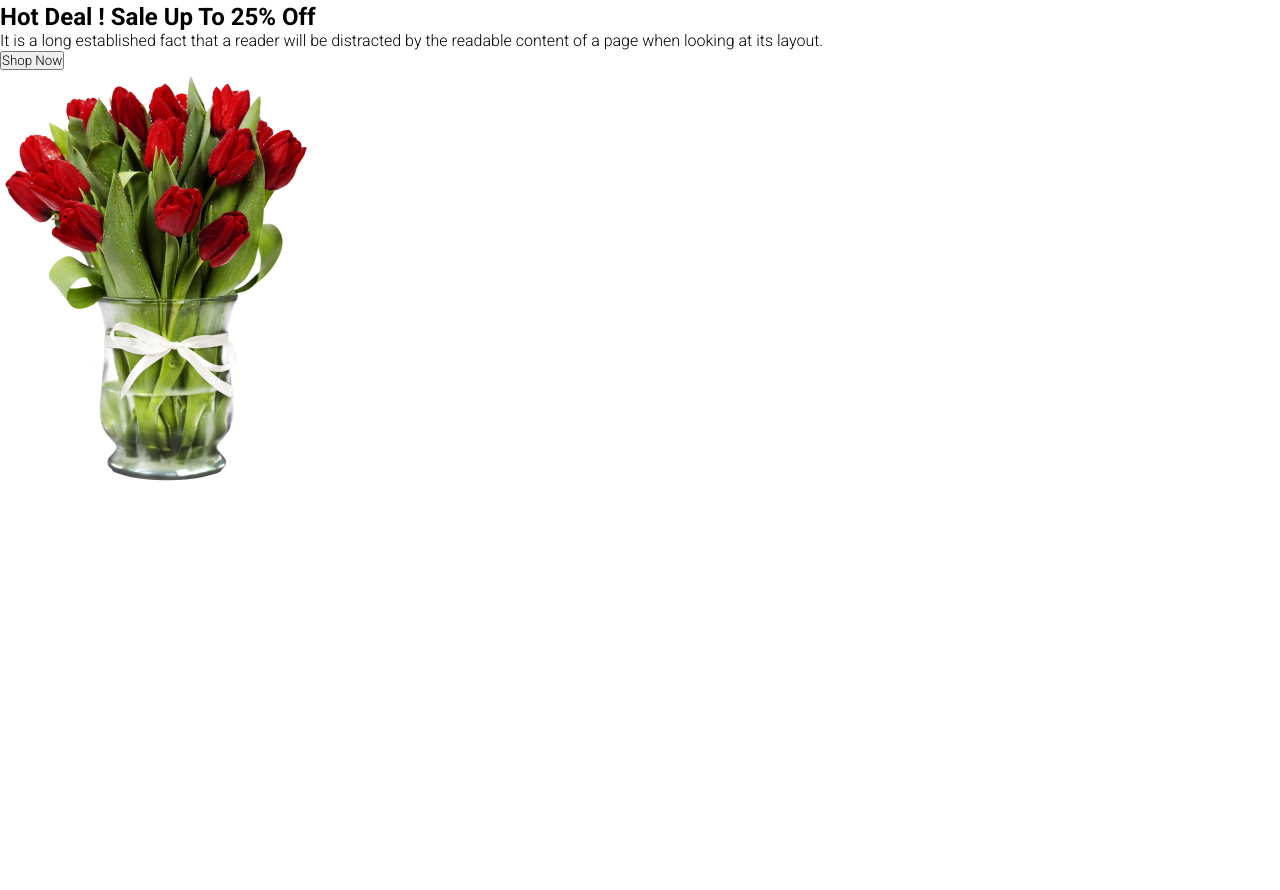
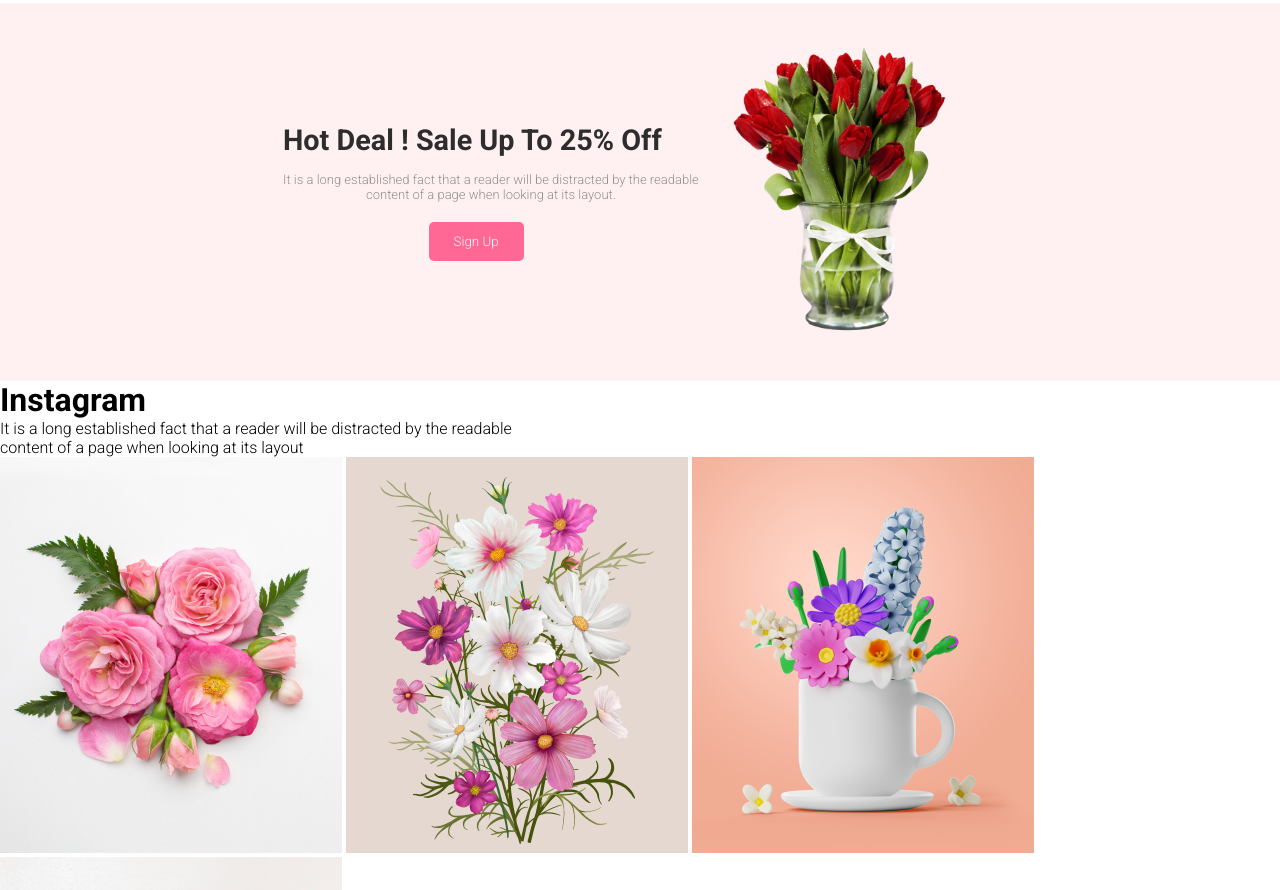
Before and after one commit to MohimaModak/my-goal-assignment, a plain HTML site: page index.html in a window 1280 px wide. Shown: the part 1189-2079 px from the top of the page. Before the commit the page ends 1683 px from the top, so only its background shows below. Drawn offline with Linux system fonts and the light colour scheme.

Commit message:
forth-part

```diff
--- a/index.html
+++ b/index.html
@@ -50,16 +50,25 @@
 
     <div class="third-part">
         <div class="third-part-1">
-            <h2>Hot Deal ! Sale Up To 25% Off</h2>
-            <p>It is a long established fact that a reader will be distracted by the readable
+            <h2>Hot Deal ! Sale Up To 25% <span>Off</span></h2>
+            <p>It is a long established fact that a reader will be distracted by the readable <br>
                 content of a page when looking at its layout.</p>
-            <button>Shop Now</button>
+            <button>Sign Up</button>
         </div>
         <div class="third-part-2">
-            <img src="Images/Flower Asset/pngwing 8.png" alt="" srcset="">
+            <img src="Images/Flower Asset/pngwing 8.png" width="70%">
         </div>
-
-
+    </div>
+    <div class="forth-part">
+        <h1>Instagram</h1>
+        <p>It is a long established fact that a reader will be distracted by the readable <br>
+            content of a page when looking at its layout</p>
+        <div class="forth-part-pro">
+            <img src="Images/Flower Asset/Flower 01.png" alt="" srcset="">
+            <img src="Images/Flower Asset/Rectangle 4.png" alt="" srcset="">
+            <img src="Images/Flower Asset/Rectangle 5.png" alt="" srcset="">
+            <img src="Images/Flower Asset/Rectangle 6.png" alt="" srcset="">
+        </div>
     </div>
 </body>
 
--- a/style.css
+++ b/style.css
@@ -34,7 +34,7 @@
 }
 
 .first-part-one button {
-    background-color: rgb(228, 33, 91);
+    background-color: rgb(255, 103, 149);
     border: none;
     color: aliceblue;
     padding: 12px 25px;
@@ -115,5 +115,42 @@
 }
 .second-part-pro h4{
     color: rgb(46, 45, 45);
-
 }
+.third-part{
+    width: 100%;
+    height: 70%;
+    background-color: rgb(255, 241, 241);
+    display: flex;
+    justify-content: space-between;
+    padding: 40px 130px;
+    align-items: center;
+    color: rgb(46, 45, 45);
+}
+.third-part-1{
+    position: relative;
+    left: 15%;
+}
+.third-part-1 h2{
+    font-size: 1.8em;
+    padding-bottom: 15px;
+}
+.third-part-1 p{
+    font-size: 13px;
+    color: rgb(148, 144, 144);
+    font-family: 'Roboto', sans-serif;
+    padding-bottom: 20px;
+    text-align: center;
+}
+.third-part-1 button {
+    background-color: rgb(255, 103, 149);
+    border: none;
+    color: aliceblue;
+    padding: 12px 25px;
+    border-radius: 5px;
+    position: relative;
+    left: 35%;
+}
+.third-part-2{
+    position: relative;
+    right: 10%;
+}
```
